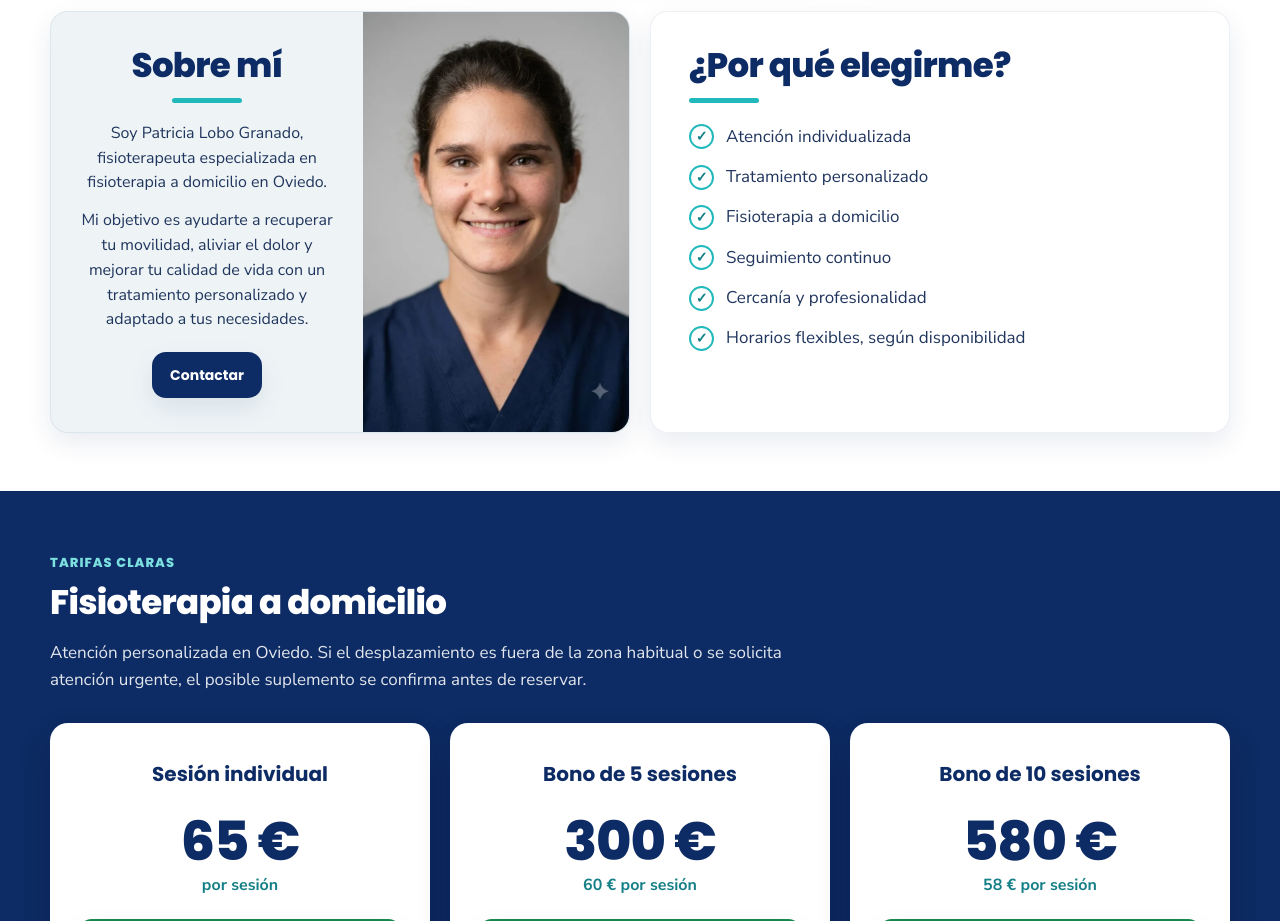
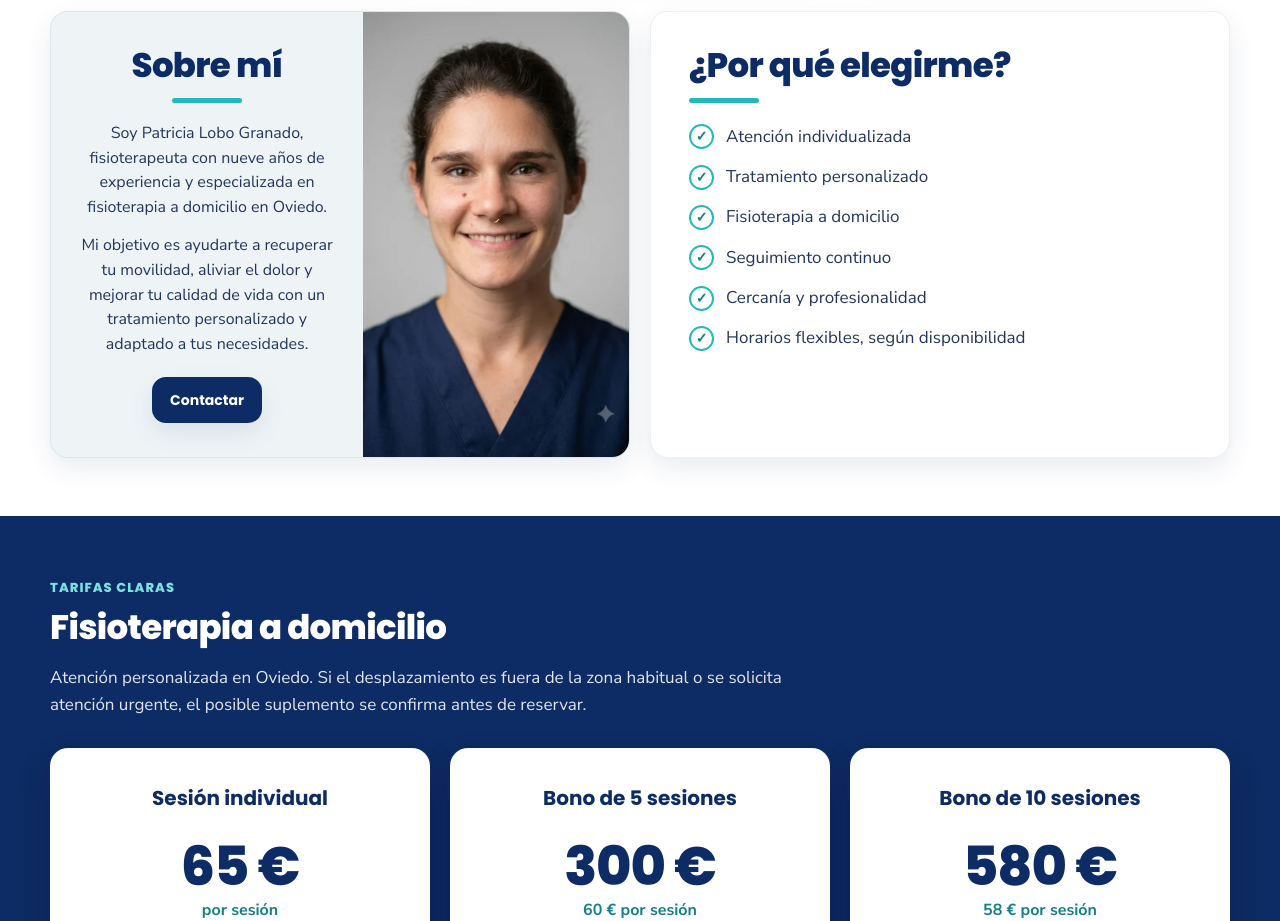
Before and after one commit to maria95nc-droid/patricia-lobo-fisioterapia-oviedo, a website: page index.html in a window 1280 px wide. Shown: the part 1560-2481 px from the top of the page. Drawn offline with Linux system fonts and the light colour scheme.

Commit message:
Añadir experiencia profesional

```diff
--- a/index.html
+++ b/index.html
@@ -156,7 +156,7 @@
             <div class="about-copy">
               <h2 id="about-title">Sobre mí</h2>
               <div class="accent-line" aria-hidden="true"></div>
-              <p>Soy Patricia Lobo Granado, fisioterapeuta especializada en fisioterapia a domicilio en Oviedo.</p>
+              <p>Soy Patricia Lobo Granado, fisioterapeuta con nueve años de experiencia y especializada en fisioterapia a domicilio en Oviedo.</p>
               <p>Mi objetivo es ayudarte a recuperar tu movilidad, aliviar el dolor y mejorar tu calidad de vida con un tratamiento personalizado y adaptado a tus necesidades.</p>
               <a class="btn btn-small btn-phone" href="#contacto">Contactar</a>
             </div>
```
